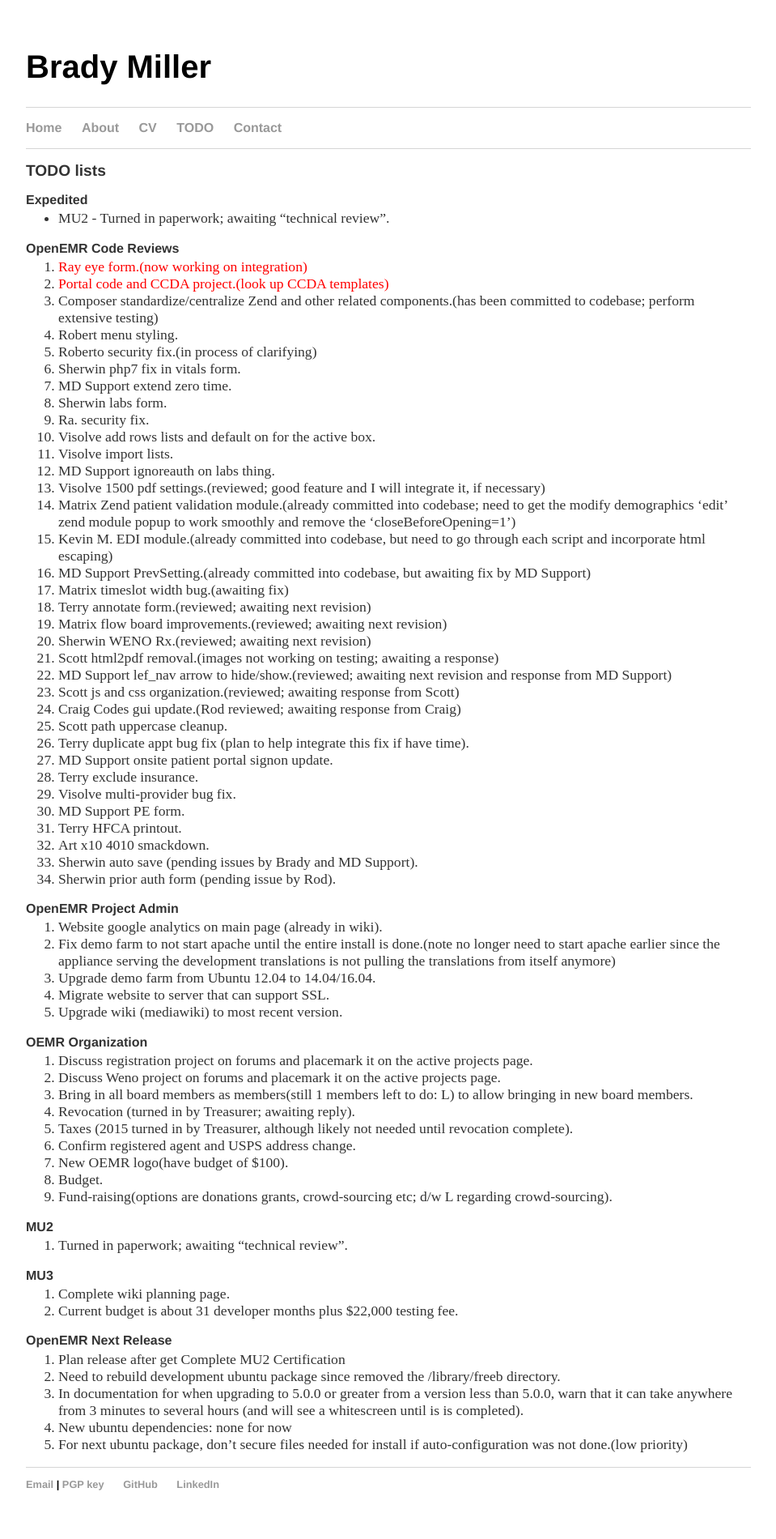
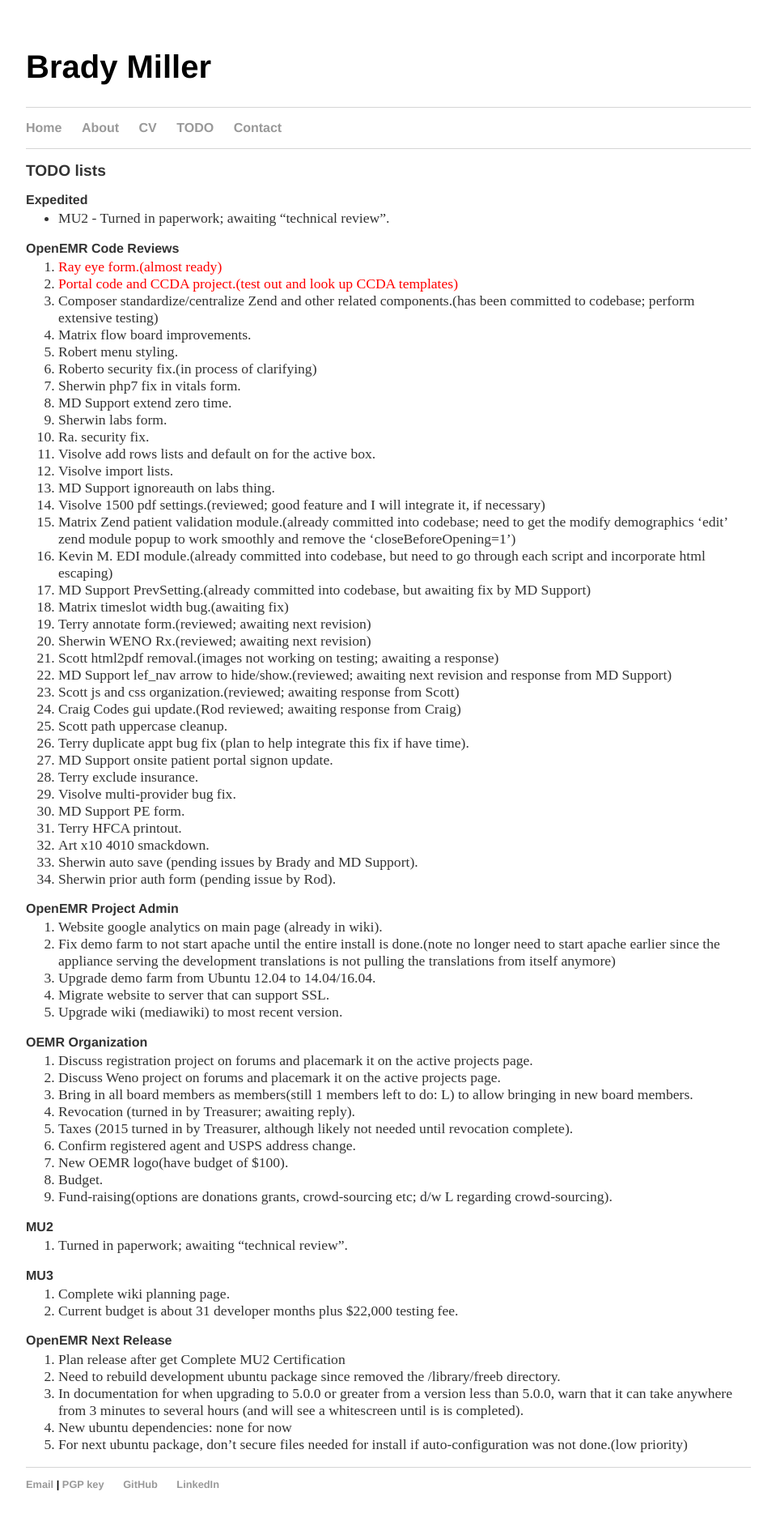
Before and after one commit to bradymiller/bradymiller.github.io, a Jekyll site: the page built from todo/index.md, in a window 1280 px wide. Shown: the whole page at 81% size, without its empty margins (160-1119 px from the left). Built offline with Jekyll 4.4.1, drawn with Linux system fonts in a browser that asks for light colours.

Commit message:
Update todo list

```diff
--- a/todo/index.md
+++ b/todo/index.md
@@ -7,9 +7,10 @@
 * MU2 - Turned in paperwork; awaiting "technical review".
 
 ### OpenEMR Code Reviews
-1. <span style="color: red">Ray eye form.(now working on integration)</span>
-1. <span style="color: red">Portal code and CCDA project.(look up CCDA templates)</span>
+1. <span style="color: red">Ray eye form.(almost ready)</span>
+1. <span style="color: red">Portal code and CCDA project.(test out and look up CCDA templates)</span>
 1. Composer standardize/centralize Zend and other related components.(has been committed to codebase; perform extensive testing)
+1. Matrix flow board improvements.
 1. Robert menu styling.
 1. Roberto security fix.(in process of clarifying)
 1. Sherwin php7 fix in vitals form.
@@ -25,7 +26,6 @@
 1. MD Support PrevSetting.(already committed into codebase, but awaiting fix by MD Support)
 1. Matrix timeslot width bug.(awaiting fix)
 1. Terry annotate form.(reviewed; awaiting next revision)
-1. Matrix flow board improvements.(reviewed; awaiting next revision)
 1. Sherwin WENO Rx.(reviewed; awaiting next revision)
 1. Scott html2pdf removal.(images not working on testing; awaiting a response)
 1. MD Support lef_nav arrow to hide/show.(reviewed; awaiting next revision and response from MD Support)
```
